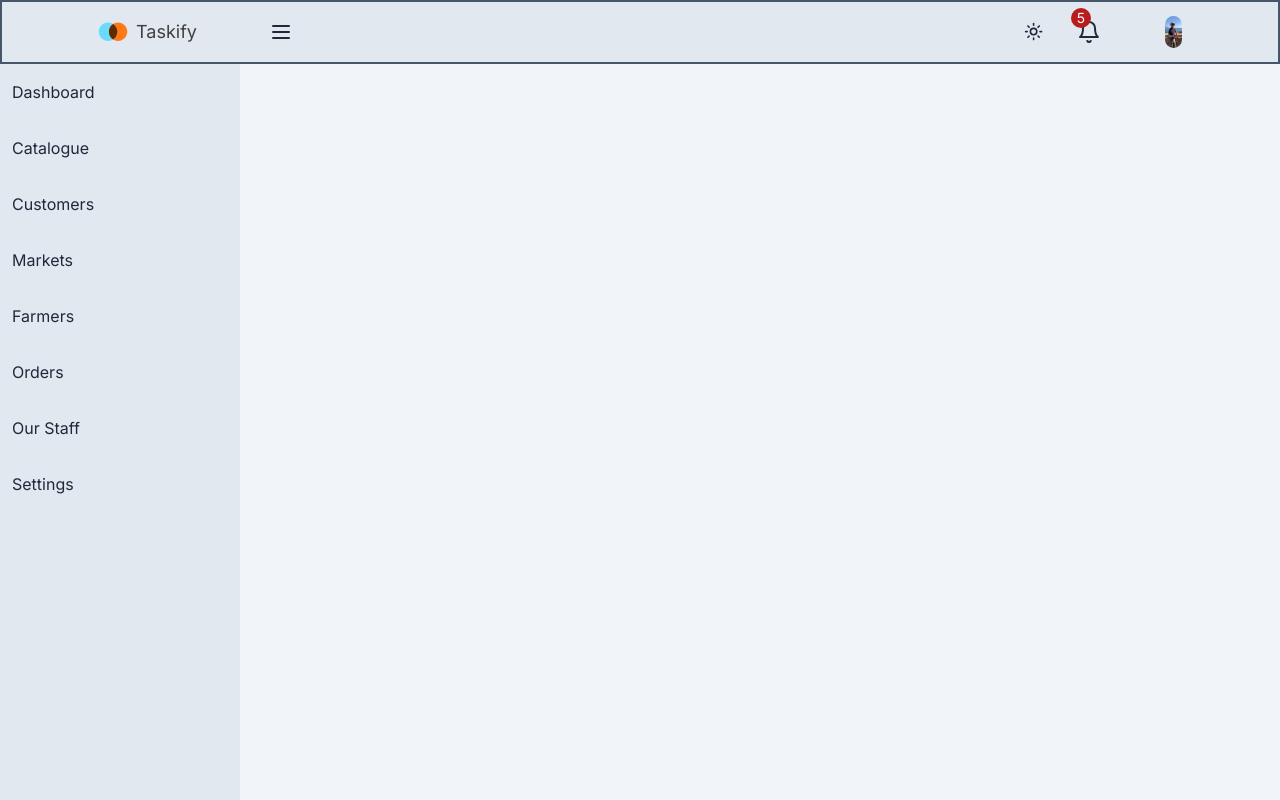
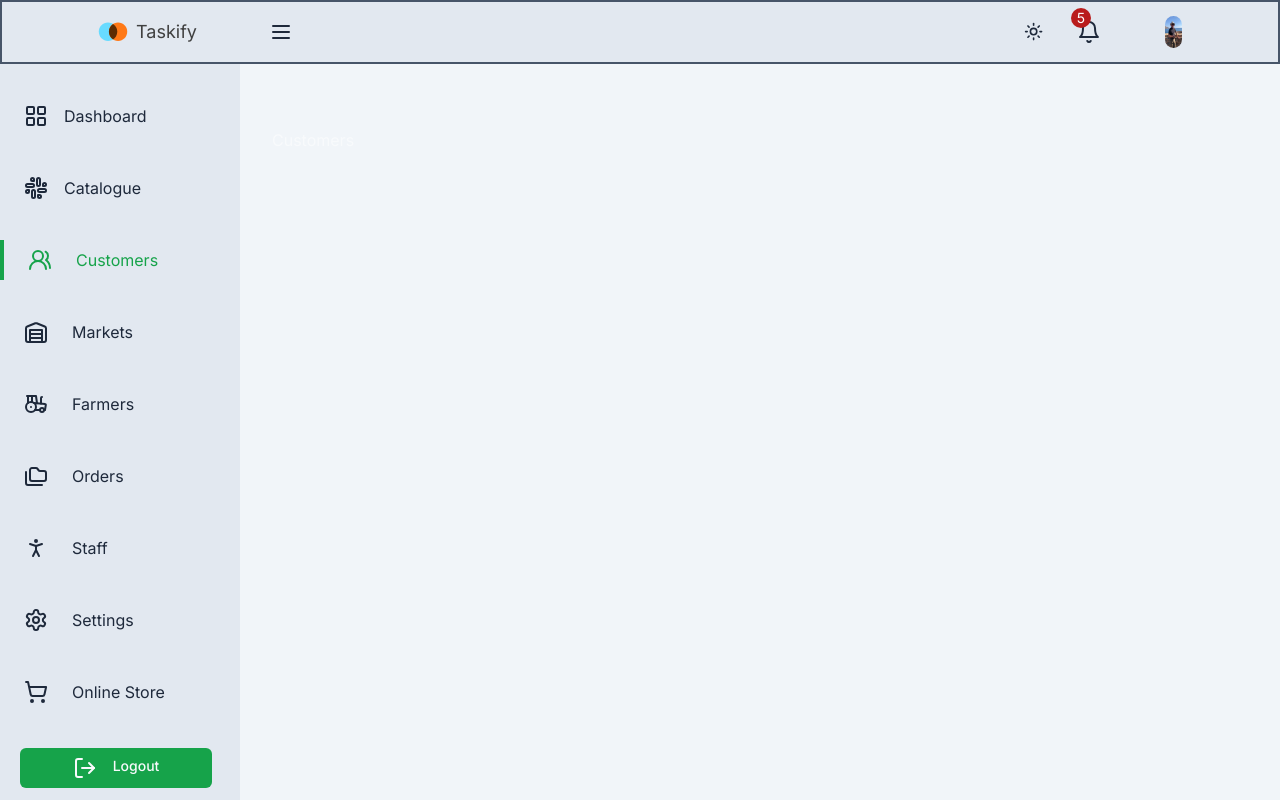
Before and after one commit to NeilRow56/jb_ecomm, a Next.js app: page /dashboard/customers in a window 1280 px wide. Built offline with nearby package versions, Linux system fonts and the light colour scheme.

Commit message:
Added mapped routes to sidebar and isActive

```diff
--- a/src/app/(back-office)/_components/Logo.tsx
+++ b/src/app/(back-office)/_components/Logo.tsx
@@ -3,7 +3,7 @@ import Image from 'next/image'
 
 export const Logo = () => {
   return (
-    <Link href="/">
+    <Link href="/dashboard">
       <div className="hidden items-center gap-x-2  transition hover:opacity-75 md:flex">
         <Image src="/logo.svg" alt="Logo" height={30} width={30} />
         <p className="pb-1 pt-1 text-lg text-neutral-700 dark:text-slate-200">
--- a/src/app/(back-office)/_components/Sidebar.tsx
+++ b/src/app/(back-office)/_components/Sidebar.tsx
@@ -1,23 +1,111 @@
+'use client'
+
+import { Button } from '@/components/ui/button'
+import { cn } from '@/lib/utils'
+import {
+  Folders,
+  LayoutGrid,
+  LogOut,
+  PersonStanding,
+  Settings,
+  ShoppingCart,
+  Slack,
+  Tractor,
+  User2,
+  Users2,
+  Warehouse,
+} from 'lucide-react'
 import Link from 'next/link'
+import { usePathname, useRouter } from 'next/navigation'
 import React from 'react'
+
+const routes = [
+  {
+    label: 'Customers',
+    icon: <Users2 className="mr-2 h-6 w-6" />,
+    href: '/dashboard/customers',
+  },
+  {
+    label: 'Markets',
+    icon: <Warehouse className="mr-2 h-6 w-6" />,
+    href: '/dashboard/markets',
+  },
+  {
+    label: 'Farmers',
+    icon: <Tractor className="mr-2 h-6 w-6" />,
+    href: '/dashboard/farmers',
+  },
+  {
+    label: 'Orders',
+    icon: <Folders className="mr-2 h-6 w-6" />,
+    href: '/dashboard/orders',
+  },
+  {
+    label: 'Staff',
+    icon: <PersonStanding className="mr-2 h-6 w-6" />,
+    href: '/dashboard/staff',
+  },
+  {
+    label: 'Settings',
+    icon: <Settings className="mr-2 h-6 w-6" />,
+    href: '/dashboard/settings',
+  },
+  {
+    label: 'Online Store',
+    icon: <ShoppingCart className="mr-2 h-6 w-6" />,
+    href: '/dashboard/online_store',
+  },
+]
 
 type Props = {}
 
 const Sidebar = (props: Props) => {
+  const pathName = usePathname()
   return (
-    <div className=" fixed left-0 min-h-screen w-60 space-y-6 bg-slate-200 p-3 pt-8 text-slate-800  dark:bg-slate-700 dark:text-slate-100">
-      <Link className="mb-6 " href="#">
-        Logo
-      </Link>
+    <div className=" fixed left-0 min-h-screen w-60 space-y-6 bg-slate-200  pt-24 text-slate-800  dark:bg-slate-700 dark:text-slate-100">
       <div className="flex flex-col space-y-8">
-        <Link href="#">Dashboard</Link>
-        <Link href="#">Catalogue</Link>
-        <Link href="#">Customers</Link>
-        <Link href="#">Markets</Link>
-        <Link href="#">Farmers</Link>
-        <Link href="#">Orders</Link>
-        <Link href="#">Our Staff</Link>
-        <Link href="#">Settings</Link>
+        <Link
+          href="/dashboard"
+          className="flex items-center space-x-3 px-6 py-2"
+        >
+          <span className="flex gap-4">
+            <LayoutGrid />
+            Dashboard
+          </span>
+        </Link>
+        <Link href="#" className="flex items-center space-x-3  px-6 py-2">
+          <span className="flex gap-4">
+            <Slack />
+            Catalogue
+          </span>
+        </Link>
+        {routes.map((route, i) => (
+          <Link
+            key={i}
+            href={route.href}
+            className={cn(
+              'flex items-center space-x-3 px-6 py-2',
+              pathName === route.href && 'border-l-4 border-green-600'
+            )}
+          >
+            <span
+              className={cn(
+                'flex gap-4',
+                pathName === route.href && 'text-green-600'
+              )}
+            >
+              {route.icon}
+              {route.label}
+            </span>
+          </Link>
+        ))}
+
+        <Button className="fixed bottom-3 ml-5 w-48 items-center bg-green-600 dark:text-slate-100">
+          <span className="flex gap-4">
+            <LogOut />
+            Logout
+          </span>
+        </Button>
       </div>
     </div>
   )
--- a/src/app/(back-office)/dashboard/customers/page.tsx
+++ b/src/app/(back-office)/dashboard/customers/page.tsx
@@ -1,3 +1,7 @@
 export default function Customers() {
-  return <div>Customers</div>
+  return (
+    <div className="pt-24 dark:text-slate-100">
+      <h2 className="">Customers</h2>
+    </div>
+  )
 }
--- a/src/app/(back-office)/dashboard/farmers/page.tsx
+++ b/src/app/(back-office)/dashboard/farmers/page.tsx
@@ -1,3 +1,7 @@
 export default function Farmers() {
-  return <div>Farmers</div>
+  return (
+    <div className="pt-24 dark:text-slate-100">
+      <h2 className="">Farmers</h2>
+    </div>
+  )
 }
--- a/src/app/(back-office)/dashboard/markets/page.tsx
+++ b/src/app/(back-office)/dashboard/markets/page.tsx
@@ -1,3 +1,7 @@
 export default function Markets() {
-  return <div>Markets</div>
+  return (
+    <div className="pt-24 dark:text-slate-100">
+      <h2 className="">Markets</h2>
+    </div>
+  )
 }
--- /dev/null
+++ b/src/app/(back-office)/dashboard/online_store/page.tsx
@@ -0,0 +1,9 @@
+import React from 'react'
+
+export default function OnlineStorePage() {
+  return (
+    <div className="pt-24 dark:text-slate-100">
+      <h2 className="">Online Store</h2>
+    </div>
+  )
+}
--- /dev/null
+++ b/src/app/(back-office)/dashboard/orders/page.tsx
@@ -0,0 +1,9 @@
+import React from 'react'
+
+export default function OrdersPage() {
+  return (
+    <div className="pt-24 dark:text-slate-100">
+      <h2 className="">Orders</h2>
+    </div>
+  )
+}
--- /dev/null
+++ b/src/app/(back-office)/dashboard/settings/page.tsx
@@ -0,0 +1,9 @@
+import React from 'react'
+
+export default function SettingsPage() {
+  return (
+    <div className="pt-24 dark:text-slate-100">
+      <h2 className="">Settings</h2>
+    </div>
+  )
+}
--- a/src/app/(back-office)/dashboard/staff/page.tsx
+++ b/src/app/(back-office)/dashboard/staff/page.tsx
@@ -1,3 +1,7 @@
 export default function Staff() {
-  return <div>Staff</div>
+  return (
+    <div className="pt-24 dark:text-slate-100">
+      <h2 className="">Staff</h2>
+    </div>
+  )
 }
```
